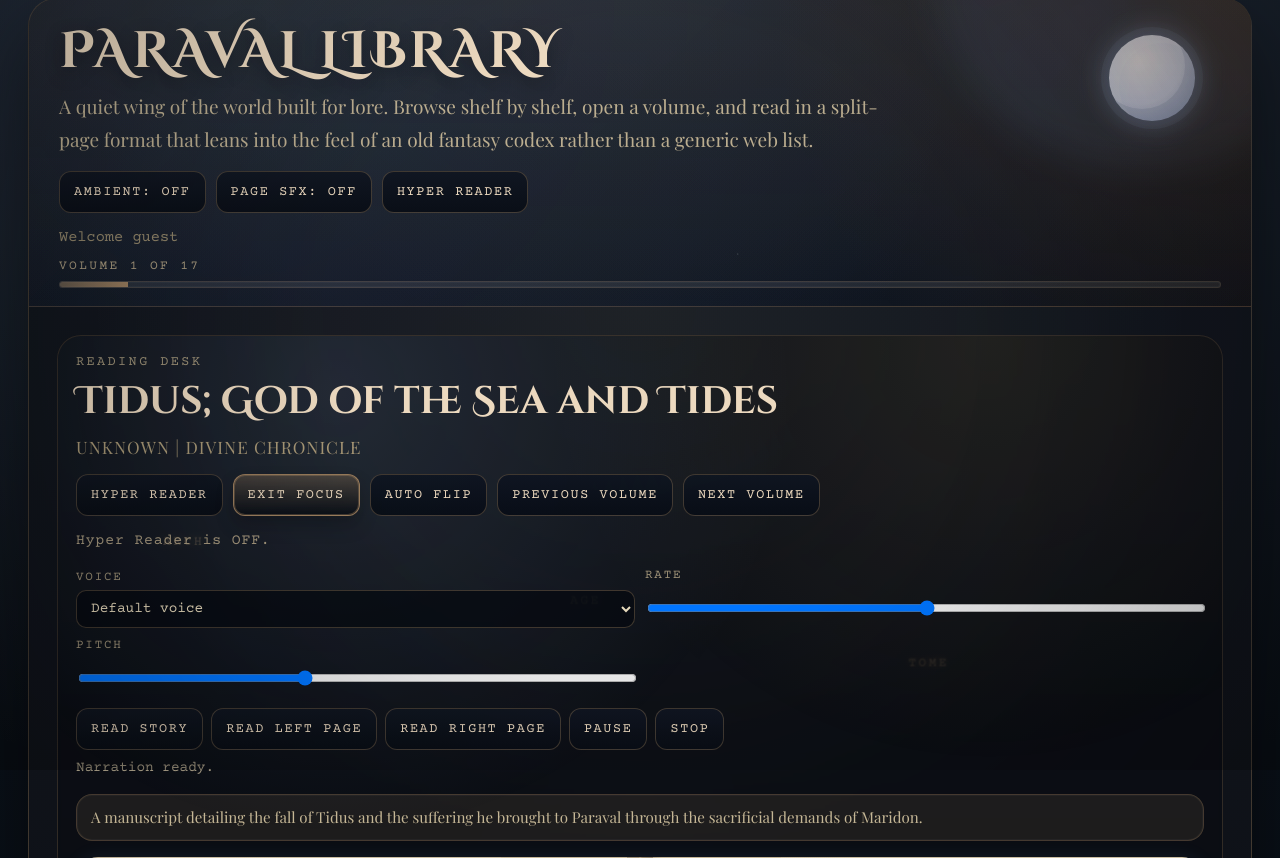
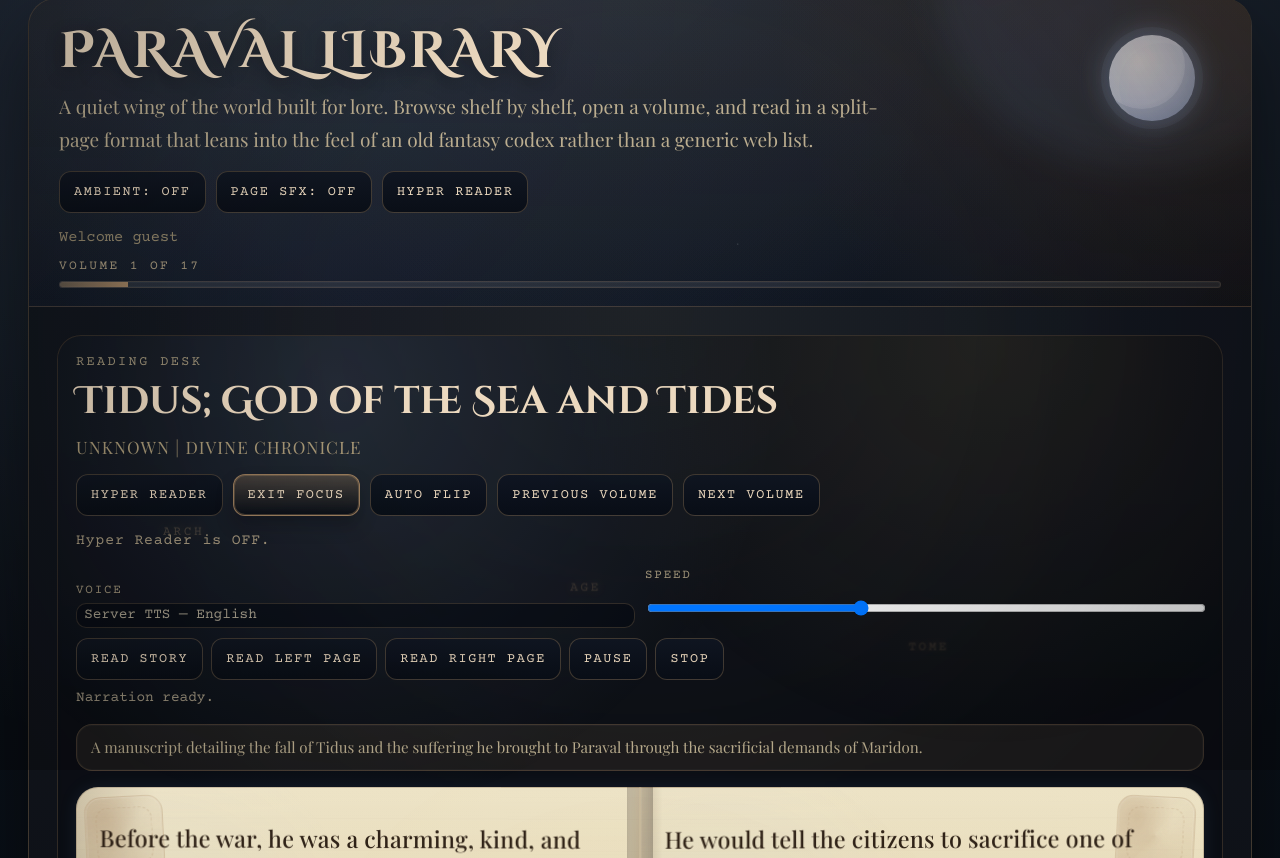
Before and after one commit to BronBron-Commits/link-to-the-flask, a Flask app: page /paraval-library in a window 1280 px wide. Shown: the part 30-888 px from the top of the page. Run offline with Flask 3, Linux system fonts and the light colour scheme; parts of the project's set-up code (start-up, migrations or seed data) failed here and were passed over; some web fonts are replaced.

Commit message:
feat: replace browser TTS with consistent server-side gTTS narration

```diff
--- a/requirements.txt
+++ b/requirements.txt
@@ -4,3 +4,4 @@ gevent==24.11.1
 gevent-websocket==0.10.1
 pypdf==6.0.0
 PyMuPDF==1.26.4
+gTTS==2.5.4
--- a/routes.py
+++ b/routes.py
@@ -14,6 +14,8 @@ from urllib import error as urllib_error
 from urllib import request as urllib_request
 from uuid import uuid4
 
+from io import BytesIO
+
 from flask import request, jsonify, render_template, send_file, send_from_directory, Response, session, redirect
 from werkzeug.utils import secure_filename
 
@@ -26,6 +28,12 @@ try:
     HAS_HTTPX = True
 except ImportError:
     HAS_HTTPX = False
+
+try:
+    from gtts import gTTS as _gTTS
+    HAS_GTTS = True
+except ImportError:
+    HAS_GTTS = False
 from scripts.pdf_to_tidy_data import (
     parse_character_tables,
     write_outputs,
@@ -385,6 +393,27 @@ def paraval_library():
         supabase_url=cfg["url"],
         supabase_anon_key=cfg["anon_key"],
     )
+
+
+@app.route("/api/tts", methods=["POST"])
+def api_tts():
+    """Server-side TTS: consistent audio across all browsers."""
+    if not HAS_GTTS:
+        return jsonify(ok=False, error="TTS not available on server"), 503
+    payload = request.get_json(silent=True) or {}
+    text = str(payload.get("text") or "").strip()
+    if not text:
+        return jsonify(ok=False, error="No text provided"), 400
+    # Limit input size
+    text = text[:4000]
+    try:
+        tts = _gTTS(text=text, lang="en", slow=False)
+        buf = BytesIO()
+        tts.write_to_fp(buf)
+        buf.seek(0)
+        return Response(buf.read(), mimetype="audio/mpeg")
+    except Exception:
+        return jsonify(ok=False, error="TTS generation failed"), 500
 
 
 @app.route("/game")
--- a/templates/paraval_library.html
+++ b/templates/paraval_library.html
@@ -1350,16 +1350,12 @@
 
           <div class="tts-controls" aria-label="Story narration controls">
             <div class="tts-field">
-              <label class="tts-label" for="tts-voice">Voice</label>
-              <select id="tts-voice" class="tts-select"></select>
+              <span class="tts-label">Voice</span>
+              <span class="tts-select" style="padding:0.25em 0.5em;opacity:0.7;">Server TTS &mdash; English</span>
             </div>
             <div class="tts-field">
-              <label class="tts-label" for="tts-rate">Rate</label>
-              <input id="tts-rate" class="tts-range" type="range" min="0.7" max="1.3" step="0.05" value="1" />
-            </div>
-            <div class="tts-field">
-              <label class="tts-label" for="tts-pitch">Pitch</label>
-              <input id="tts-pitch" class="tts-range" type="range" min="0.8" max="1.3" step="0.05" value="1" />
+              <label class="tts-label" for="tts-rate">Speed</label>
+              <input id="tts-rate" class="tts-range" type="range" min="0.7" max="1.5" step="0.05" value="1" />
             </div>
             <div class="tts-actions">
               <button id="tts-read-story" class="btn" type="button">Read Story</button>
@@ -1646,9 +1642,7 @@ S: Who does? Tidus?
     const enterWorldBtn = document.getElementById('enter-world-btn');
     const ambientToggleBtn = document.getElementById('ambient-toggle-btn');
     const pageSfxToggleBtn = document.getElementById('page-sfx-toggle-btn');
-    const ttsVoiceEl = document.getElementById('tts-voice');
     const ttsRateEl = document.getElementById('tts-rate');
-    const ttsPitchEl = document.getElementById('tts-pitch');
     const ttsReadStoryBtn = document.getElementById('tts-read-story');
     const ttsReadLeftBtn = document.getElementById('tts-read-left');
     const ttsReadRightBtn = document.getElementById('tts-read-right');
@@ -1670,9 +1664,8 @@ S: Who does? Tidus?
     let autoFlipEnabled = false;
     let autoFlipTimer = null;
     const LIBRARY_AUDIO_ENABLED = true;
-    const SUPPORTS_TTS = 'speechSynthesis' in window && 'SpeechSynthesisUtterance' in window;
+    const TTS_API_URL = '/api/tts';
     const ACCESSIBLE_READER_STORAGE_KEY = 'paraval_accessible_reader_mode';
-    const PREFERRED_TTS_VOICE_LABEL = 'microsoft ryan online (natural) - english (united kingdom)';
     const LIBRARY_AMBIENT_TRACK_URL = '/static/ambient.wav';
     const LIBRARY_PAGE_TURN_TRACK_URL = '/static/Pageturn.m4a';
 
@@ -1700,12 +1693,12 @@ S: Who does? Tidus?
     };
 
     const ttsState = {
-      voices: [],
-      voiceName: '',
       rate: 1,
-      pitch: 1,
       speaking: false,
       paused: false,
+      loading: false,
+      audioEl: null,
+      blobUrl: null,
     };
 
     const runeSetsByTheme = {
@@ -1964,146 +1957,119 @@ S: Who does? Tidus?
       return `${title}. By ${author}. Left page. ${left} Right page. ${right}`;
     }
 
-    function selectedTtsVoice() {
-      const target = String(ttsState.voiceName || '').trim();
-      return ttsState.voices.find((v) => v.name === target) || null;
-    }
-
     function updateTtsControlsUi() {
-      const unsupported = !SUPPORTS_TTS;
+      const busy = ttsState.speaking || ttsState.paused || ttsState.loading;
       if (ttsPauseResumeBtn) {
-        ttsPauseResumeBtn.disabled = unsupported || (!ttsState.speaking && !ttsState.paused);
+        ttsPauseResumeBtn.disabled = !busy || ttsState.loading;
         ttsPauseResumeBtn.textContent = ttsState.paused ? 'Resume' : 'Pause';
       }
       if (ttsStopBtn) {
-        ttsStopBtn.disabled = unsupported || (!ttsState.speaking && !ttsState.paused);
-      }
-      if (unsupported) {
-        setTtsStatus('Narration unavailable in this browser.');
-      }
+        ttsStopBtn.disabled = !busy;
+      }
+      if (ttsReadStoryBtn) ttsReadStoryBtn.disabled = ttsState.loading;
+      if (ttsReadLeftBtn) ttsReadLeftBtn.disabled = ttsState.loading;
+      if (ttsReadRightBtn) ttsReadRightBtn.disabled = ttsState.loading;
     }
 
     function stopNarration() {
-      if (!SUPPORTS_TTS) return;
-      window.speechSynthesis.cancel();
+      if (ttsState.audioEl) {
+        ttsState.audioEl.pause();
+        ttsState.audioEl.src = '';
+        ttsState.audioEl = null;
+      }
+      if (ttsState.blobUrl) {
+        URL.revokeObjectURL(ttsState.blobUrl);
+        ttsState.blobUrl = null;
+      }
       ttsState.speaking = false;
       ttsState.paused = false;
+      ttsState.loading = false;
       updateTtsControlsUi();
     }
 
-    function speakText(text) {
-      if (!SUPPORTS_TTS) return;
+    async function speakText(text) {
       const content = cleanSpeechText(text);
       if (!content) {
         setTtsStatus('No text to narrate.');
         return;
       }
-
       stopNarration();
-
-      const utterance = new SpeechSynthesisUtterance(content);
-      utterance.rate = ttsState.rate;
-      utterance.pitch = ttsState.pitch;
-      utterance.lang = 'en-US';
-      const voice = selectedTtsVoice();
-      if (voice) utterance.voice = voice;
-
-      utterance.onstart = () => {
+      ttsState.loading = true;
+      setTtsStatus('Fetching narration…');
+      updateTtsControlsUi();
+      try {
+        const resp = await fetch(TTS_API_URL, {
+          method: 'POST',
+          headers: { 'Content-Type': 'application/json' },
+          body: JSON.stringify({ text: content }),
+        });
+        if (!resp.ok) throw new Error(`TTS request failed: ${resp.status}`);
+        const blob = await resp.blob();
+        const url = URL.createObjectURL(blob);
+        const audio = new Audio(url);
+        audio.playbackRate = ttsState.rate;
+        ttsState.audioEl = audio;
+        ttsState.blobUrl = url;
+        ttsState.loading = false;
+        audio.onplay = () => {
           ttsState.speaking = true;
           ttsState.paused = false;
-        setTtsStatus('Narration playing...');
+          setTtsStatus('Narration playing…');
           updateTtsControlsUi();
         };
-      utterance.onend = () => {
+        audio.onended = () => {
           ttsState.speaking = false;
           ttsState.paused = false;
+          URL.revokeObjectURL(url);
+          ttsState.audioEl = null;
+          ttsState.blobUrl = null;
           setTtsStatus('Narration complete.');
           updateTtsControlsUi();
         };
-      utterance.onerror = () => {
+        audio.onerror = () => {
           ttsState.speaking = false;
           ttsState.paused = false;
-        setTtsStatus('Narration failed in this browser session.');
+          ttsState.loading = false;
+          setTtsStatus('Audio playback error.');
           updateTtsControlsUi();
         };
-
-      window.speechSynthesis.speak(utterance);
+        audio.play().catch(() => {
+          setTtsStatus('Playback blocked. Try clicking the page first.');
+          stopNarration();
+        });
+      } catch (err) {
+        ttsState.loading = false;
+        ttsState.speaking = false;
+        setTtsStatus('Narration unavailable. Check server connection.');
+        updateTtsControlsUi();
+      }
     }
 
     function toggleNarrationPause() {
-      if (!SUPPORTS_TTS) return;
+      const audio = ttsState.audioEl;
+      if (!audio) return;
       if (ttsState.paused) {
-        window.speechSynthesis.resume();
+        audio.play();
         ttsState.paused = false;
         ttsState.speaking = true;
         setTtsStatus('Narration resumed.');
       } else if (ttsState.speaking) {
-        window.speechSynthesis.pause();
+        audio.pause();
         ttsState.paused = true;
         setTtsStatus('Narration paused.');
       }
       updateTtsControlsUi();
     }
 
-    function populateVoices() {
-      if (!SUPPORTS_TTS || !ttsVoiceEl) return;
-      const voices = window.speechSynthesis.getVoices() || [];
-      const englishVoices = voices.filter((v) => /^en(-|$)/i.test(String(v.lang || '')));
-      const candidates = englishVoices.length ? englishVoices : voices;
-      ttsState.voices = candidates;
-
-      const existing = ttsState.voiceName;
-      const fallback = candidates[0] ? candidates[0].name : '';
-      const preferredVoice = candidates.find((v) => {
-        const name = String(v.name || '').trim().toLowerCase();
-        return name === PREFERRED_TTS_VOICE_LABEL || name.includes(PREFERRED_TTS_VOICE_LABEL);
-      });
-      const preferred = preferredVoice ? preferredVoice.name : '';
-      const nextVoice = candidates.some((v) => v.name === existing)
-        ? existing
-        : (preferred || fallback);
-      ttsState.voiceName = nextVoice;
-
-      ttsVoiceEl.innerHTML = candidates.length
-        ? candidates.map((v) => {
-            const selected = v.name === nextVoice ? ' selected' : '';
-            return `<option value="${escapeHtml(v.name)}"${selected}>${escapeHtml(`${v.name} (${v.lang})`)}</option>`;
-          }).join('')
-        : '<option value="">Default voice</option>';
-    }
-
     function bindNarrationControls() {
       if (!ttsStatusEl) return;
-      if (!SUPPORTS_TTS) {
-        setTtsStatus('Narration unavailable in this browser.');
-        [ttsVoiceEl, ttsRateEl, ttsPitchEl, ttsReadStoryBtn, ttsReadLeftBtn, ttsReadRightBtn, ttsPauseResumeBtn, ttsStopBtn]
-          .forEach((el) => {
-            if (el) el.disabled = true;
-          });
-        return;
-      }
-
-      populateVoices();
-      if (typeof window.speechSynthesis.addEventListener === 'function') {
-        window.speechSynthesis.addEventListener('voiceschanged', populateVoices);
-      }
-
-      if (ttsVoiceEl) {
-        ttsVoiceEl.addEventListener('change', () => {
-          ttsState.voiceName = String(ttsVoiceEl.value || '');
-        });
-      }
+
       if (ttsRateEl) {
         ttsRateEl.addEventListener('input', () => {
           ttsState.rate = Number(ttsRateEl.value || 1);
-        });
-      }
-      if (ttsPitchEl) {
-        ttsPitchEl.addEventListener('input', () => {
-          ttsState.pitch = Number(ttsPitchEl.value || 1);
-        });
-      }
-
+          if (ttsState.audioEl) ttsState.audioEl.playbackRate = ttsState.rate;
+        });
+      }
       if (ttsReadStoryBtn) {
         ttsReadStoryBtn.addEventListener('click', () => {
           const story = getCurrentStory();
```
Lines whose indentation alone changed are shown as unchanged.
